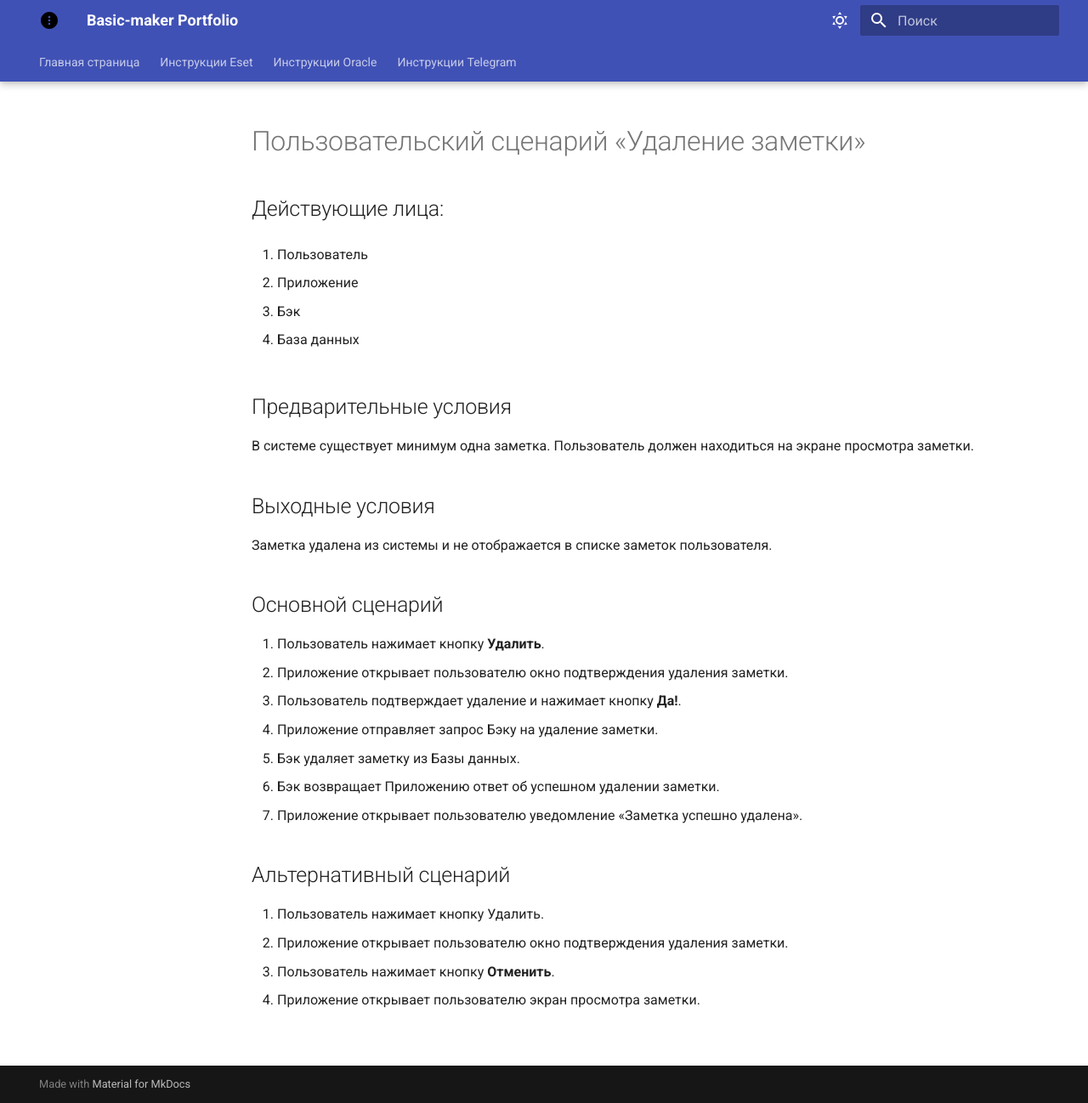
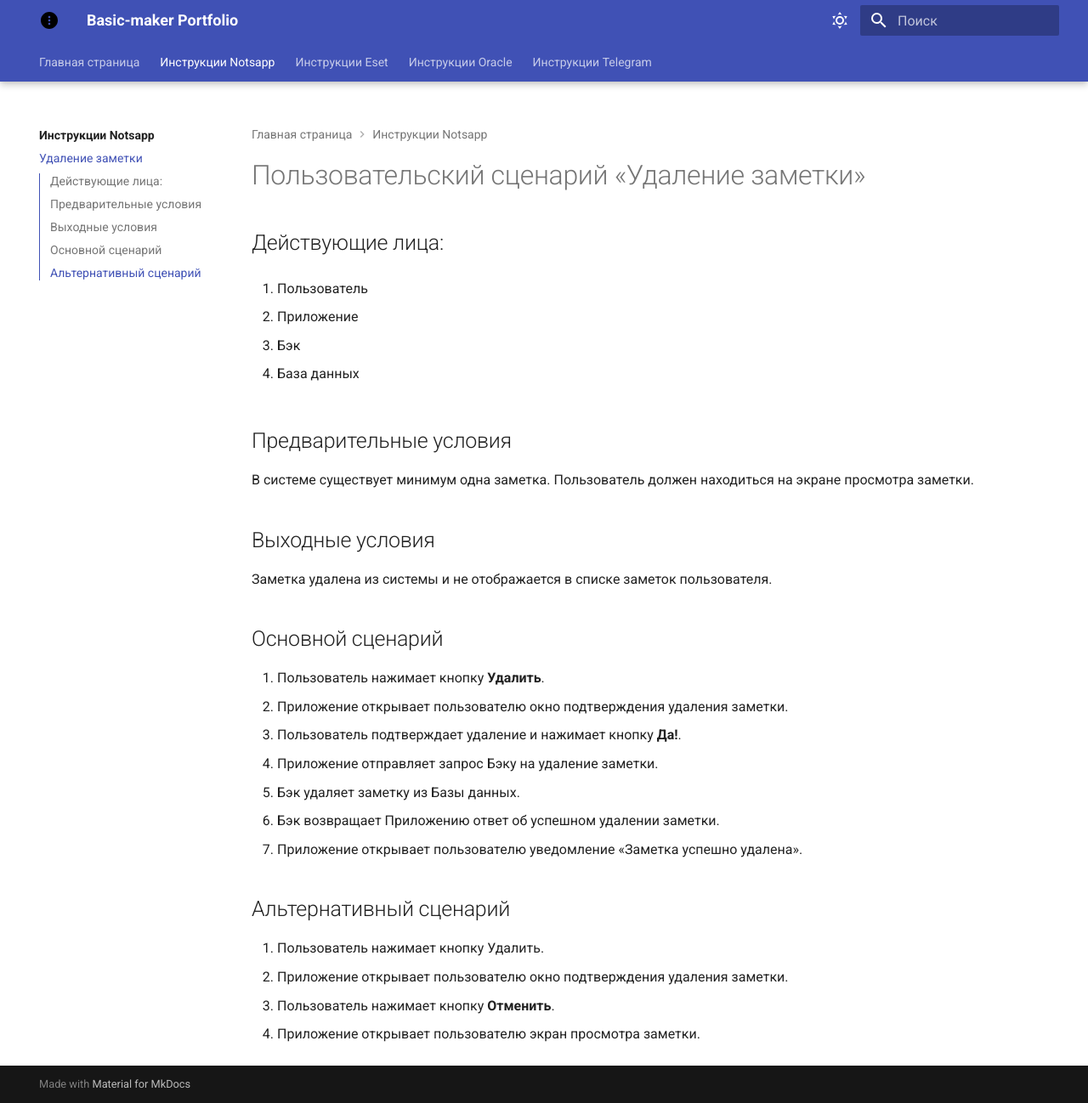
Before and after one commit to basic-maker/home-project, an MkDocs documentation site: the page built from docs/instruction_notsapp/notsapp_delete.md, in a window 1280 px wide and 1298 px high. Shown: the whole window at 85% size. Built offline with MkDocs 1.6.1 and Material for MkDocs 9.7.7, drawn with Linux system fonts in a browser that asks for light colours.

Commit message:
Изменена структура

```diff
--- a/mkdocs.yml
+++ b/mkdocs.yml
@@ -43,6 +43,9 @@ theme: # Тема сайта, информация о ее параметрах
 
 nav: # Структура сайта
 - Главная страница: index.md
+- Инструкции Notsapp:
+  - instruction_notsapp/index.md
+  - Удаление заметки: instruction_notsapp/notsapp_delete.md
 - Инструкции Eset:
   - instruction_eset/index.md
   - Установка: instruction_eset/eset-instruction.md
```
